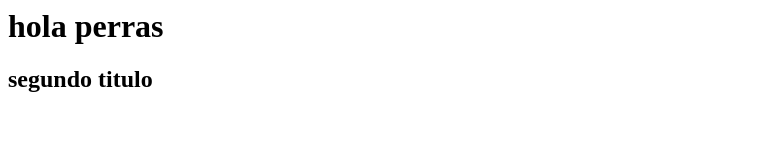
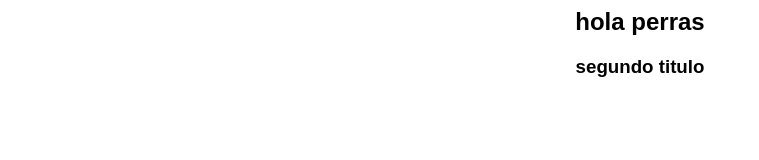
Before and after one commit to binary7777/hyperblog, a plain HTML site: page blog.html in a window 1280 px wide. Shown: the whole page, without its empty margins (0-759 px from the left). Drawn offline with Linux system fonts and the light colour scheme.

Commit message:
centrado los titulos y cambio de funte en master

```diff
--- a/blog.html
+++ b/blog.html
@@ -1,9 +1,16 @@
 <html>
     <head>
+        <style>
+            h2,h3{
+                text-align: center;
+                font-family: Arial, Helvetica, sans-serif;
+            }
+
+        </style>
     </head>
     <body>
         <header></header>
-        <h1>hola perras</h1>
-        <h2>segundo titulo</h2>
+        <h2>hola perras</h2>
+        <h3>segundo titulo</h3>
     </body>
 </html>
```
